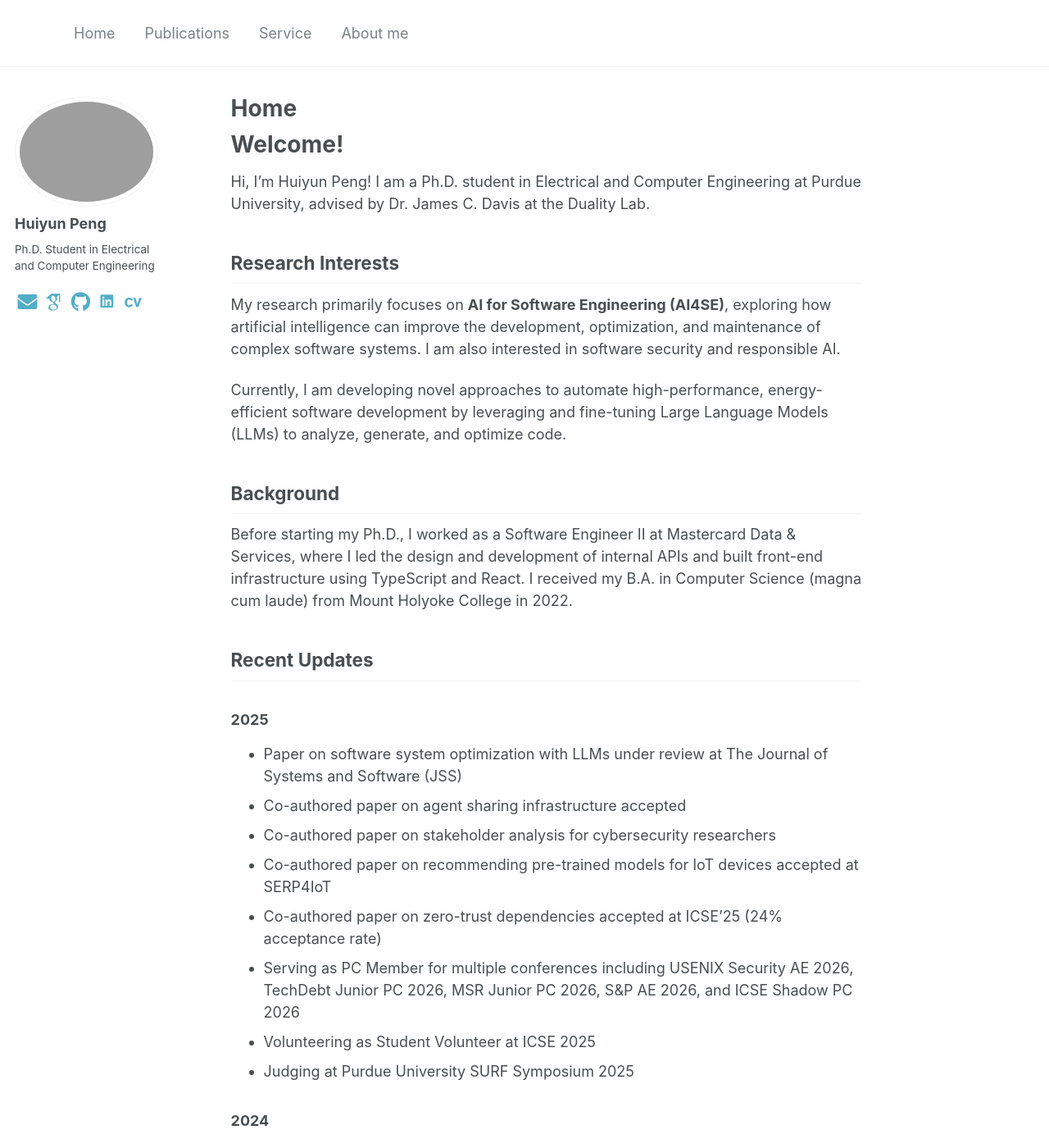
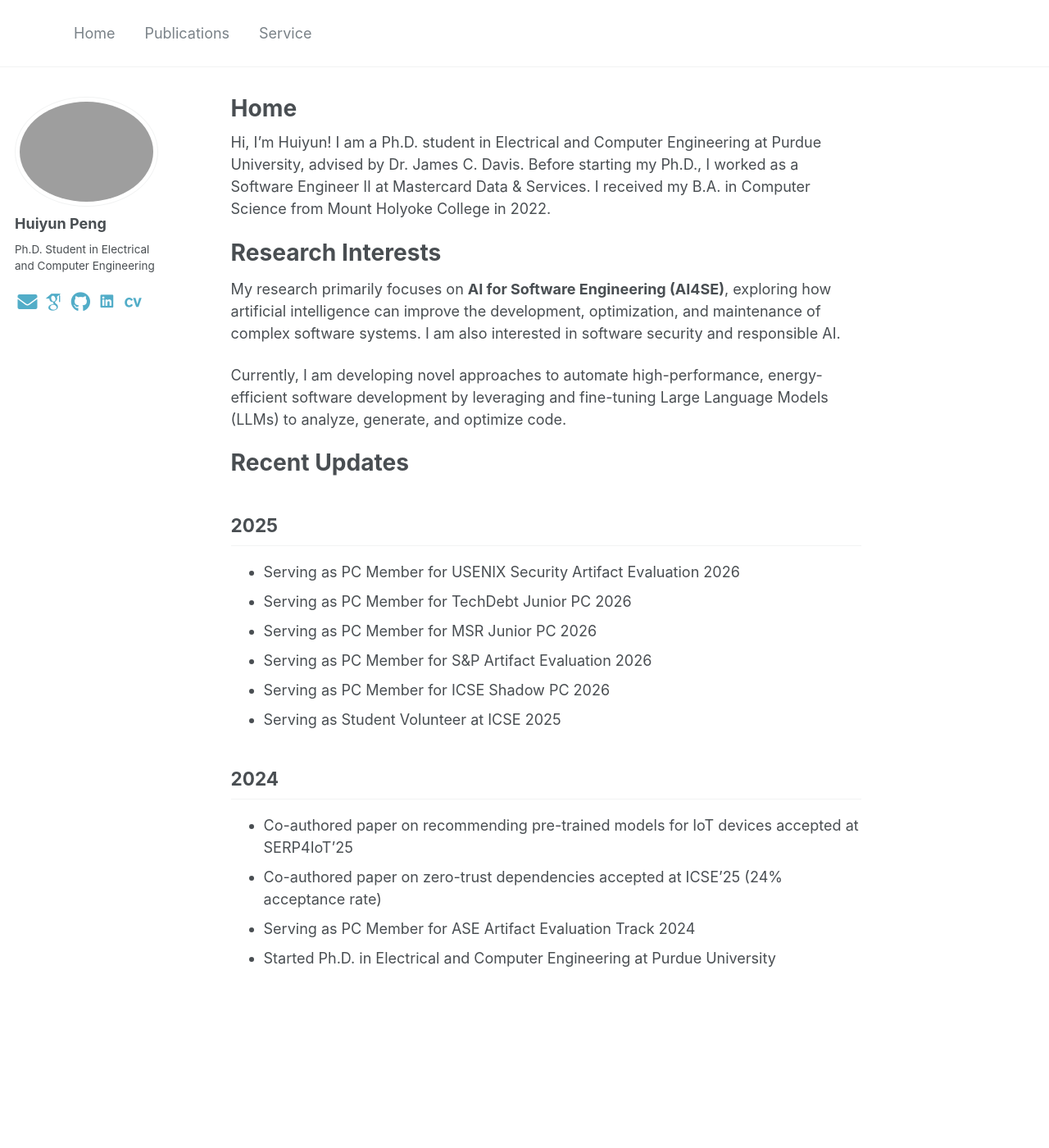
Before and after one commit to HuiyunPeng/HuiyunPeng.github.io, a Jekyll site: the page built from _pages/home.md, in a window 1280 px wide and 1400 px high. Shown: the whole window at 82% size. Built offline with Jekyll 4.4.1, drawn with Linux system fonts in a browser that asks for light colours; some web fonts are replaced; some of the changed text lies outside the part shown.

Commit message:
update content

```diff
--- a/_data/navigation.yml
+++ b/_data/navigation.yml
@@ -8,6 +8,3 @@ main:
 
   - title: "Service"
     url: /service/
-
-  - title: "About me"
-    url: /about/
--- a/_pages/home.md
+++ b/_pages/home.md
@@ -8,38 +8,30 @@ redirect_from:
   - /home.html
 ---
 
-# Welcome!
+Hi, I'm Huiyun!
+I am a Ph.D. student in Electrical and Computer Engineering at Purdue University, advised by Dr. James C. Davis.
+Before starting my Ph.D., I worked as a Software Engineer II at Mastercard Data & Services.
+I received my B.A. in Computer Science from Mount Holyoke College in 2022.
 
-Hi, I'm Huiyun Peng!
-I am a Ph.D. student in Electrical and Computer Engineering at Purdue University, advised by Dr. James C. Davis at the Duality Lab.
-
-## Research Interests
+# Research Interests
 
 My research primarily focuses on **AI for Software Engineering (AI4SE)**, exploring how artificial intelligence can improve the development, optimization, and maintenance of complex software systems. I am also interested in software security and responsible AI.
 
 Currently, I am developing novel approaches to automate high-performance, energy-efficient software development by leveraging and fine-tuning Large Language Models (LLMs) to analyze, generate, and optimize code.
 
-## Background
+# Recent Updates
 
-Before starting my Ph.D., I worked as a Software Engineer II at Mastercard Data & Services, where I led the design and development of internal APIs and built front-end infrastructure using TypeScript and React. I received my B.A. in Computer Science (magna cum laude) from Mount Holyoke College in 2022.
+## 2025
 
-## Recent Updates
+- Serving as PC Member for USENIX Security Artifact Evaluation 2026
+- Serving as PC Member for TechDebt Junior PC 2026
+- Serving as PC Member for MSR Junior PC 2026
+- Serving as PC Member for S&P Artifact Evaluation 2026
+- Serving as PC Member for ICSE Shadow PC 2026
+- Serving as Student Volunteer at ICSE 2025
 
-### 2025
-
-- Paper on software system optimization with LLMs under review at The Journal of Systems and Software (JSS)
-- Co-authored paper on agent sharing infrastructure accepted
-- Co-authored paper on stakeholder analysis for cybersecurity researchers
-- Co-authored paper on recommending pre-trained models for IoT devices accepted at SERP4IoT
+## 2024
+- Co-authored paper on recommending pre-trained models for IoT devices accepted at SERP4IoT'25
 - Co-authored paper on zero-trust dependencies accepted at ICSE'25 (24% acceptance rate)
-- Serving as PC Member for multiple conferences including USENIX Security AE 2026, TechDebt Junior PC 2026, MSR Junior PC 2026, S&P AE 2026, and ICSE Shadow PC 2026
-- Volunteering as Student Volunteer at ICSE 2025
-- Judging at Purdue University SURF Symposium 2025
-
-### 2024
-
+- Serving as PC Member for ASE Artifact Evaluation Track 2024
 - Started Ph.D. in Electrical and Computer Engineering at Purdue University
-- Graduate Teaching Assistant for ECE 461 Software Engineering
-- Paper on LLMs for energy-efficient code
-- Serving as PC Member for ASE Artifact Evaluation Track 2024
-- Sub-reviewer for FSE 2025
```
Also changed, not shown: _pages/about.md (deleted, +0 -53 lines), _pages/service.md (+0 -1 lines).
